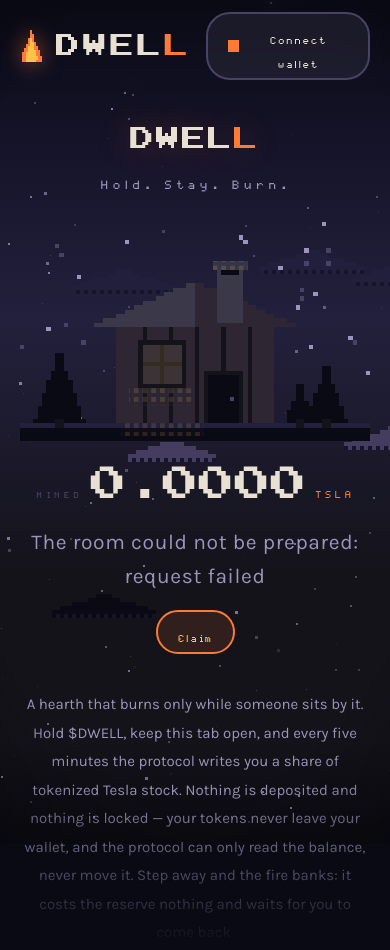
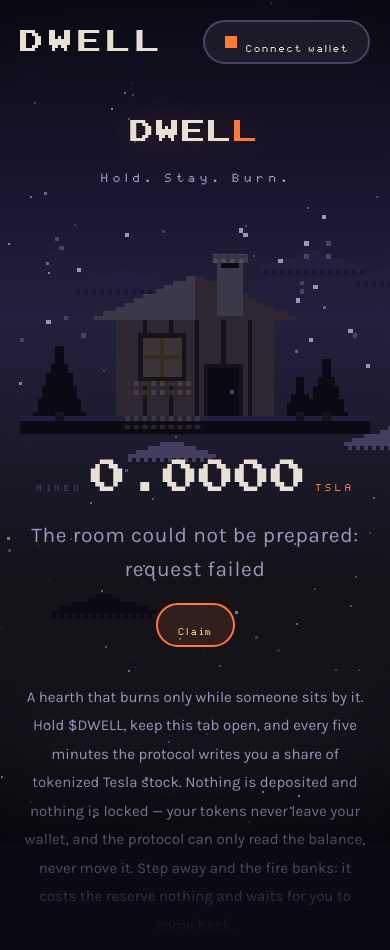
Before and after one commit to trappalfy/DWELL, a plain HTML site: page web/index.html in a window 390 px wide. Shown: the top 950 px of the page. Drawn offline with Linux system fonts and the light colour scheme; no server answers.

Commit message:
Откатить локап логотипа
Понял задачу неверно: вместо укрупнения надписи собрал знак с пламенем
и оранжевой буквой. Шапка вернулась к прежнему виду.

Снятие поддельной жирности оставлено: оно ехало в том же коммите, но к
логотипу отношения не имеет. Обе гарнитуры содержат единственное
начертание Regular, и font-weight: 700 заставлял браузер утолщать глифы
размазыванием краёв — на растровой гарнитуре это мылит все крупные
заголовки. Если это тоже лишнее, откатывается отдельно.

Co-Authored-By: Claude Opus 5 <noreply@anthropic.com>

```diff
--- a/web/index.html
+++ b/web/index.html
@@ -21,10 +21,7 @@
     <div class="vignette" aria-hidden="true"></div>
 
     <header class="bar">
-      <a class="wordmark" href="#top">
-        <img class="wordmark-flame" src="/art/mark.svg" width="36" height="48" alt="" aria-hidden="true"/>
-        <span>DWEL<span class="wordmark-last">L</span></span>
-      </a>
+      <a class="wordmark" href="#top">DWELL</a>
 
       <nav class="nav" aria-label="Sections">
         <a href="#pipeline">HOW IT WORKS</a>
--- a/web/styles.css
+++ b/web/styles.css
@@ -199,45 +199,18 @@ a {
   gap: calc(var(--u) * 4);
   max-width: var(--page);
   margin: 0 auto;
-  padding: calc(var(--u) * 3) var(--side);
+  padding: calc(var(--u) * 4) var(--side);
   backdrop-filter: blur(6px);
 }
 
-/*
- * The mark is a lockup, not a word: a lit flame beside the name, with the
- * last letter taking the ember the way the hero's headline does. It is the
- * only thing in the bar allowed to be loud.
- */
 .wordmark {
-  display: inline-flex;
-  align-items: center;
-  gap: calc(var(--u) * 3);
   font-family: var(--display);
-  font-size: 48px;
-  /* Never above 400 — see the note on faked bold above. */
+  font-size: 32px;
+  /* Never above 400: the face ships one Regular, and anything more is faked. */
   font-weight: 400;
-  letter-spacing: 0.1em;
-  line-height: 1;
+  letter-spacing: 0.16em;
   text-decoration: none;
   color: var(--linen);
-}
-
-.wordmark-flame {
-  width: 36px;
-  height: 48px;
-  flex: none;
-  /* A whole 3x of the 16-row source, so every art pixel stays square. */
-  filter: drop-shadow(0 0 10px rgba(255, 122, 52, 0.55));
-  transition: filter 160ms ease;
-}
-
-.wordmark-last {
-  color: var(--ember);
-}
-
-.wordmark:hover .wordmark-flame,
-.wordmark:focus-visible .wordmark-flame {
-  filter: drop-shadow(0 0 18px rgba(255, 194, 74, 0.85));
 }
 
 .nav {
@@ -1327,15 +1300,6 @@ main {
 
 @media (max-width: 768px) {
   /* Down one step on the 16px grid, never between steps. */
-  .wordmark {
-    font-size: 32px;
-  }
-
-  .wordmark-flame {
-    width: 24px;
-    height: 32px;
-  }
-
   .title {
     font-size: 48px;
   }
```
Also changed, not shown: offchain/scripts/generate-art.ts (+0 -24 lines), web/art/mark.svg (deleted).
